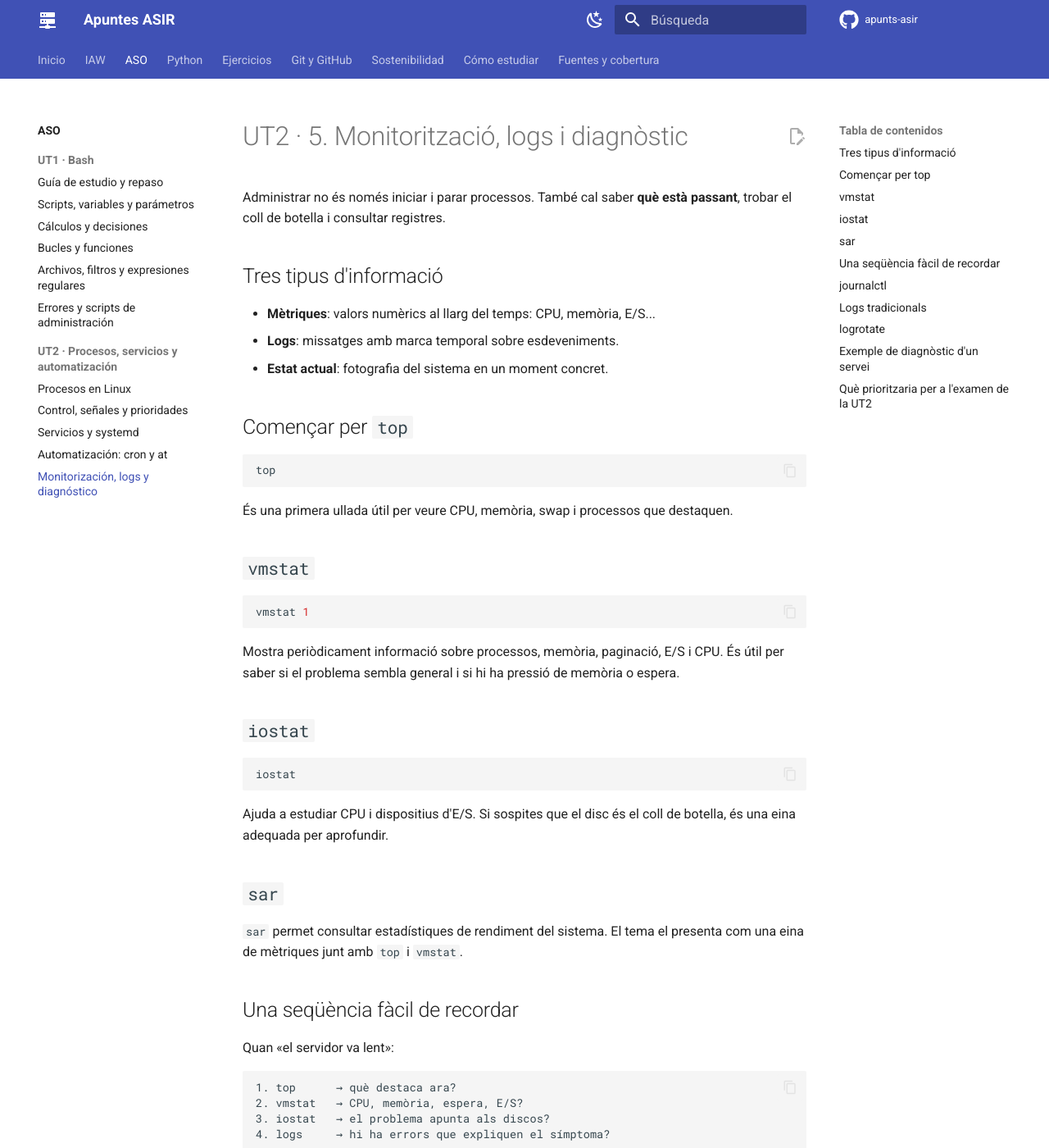
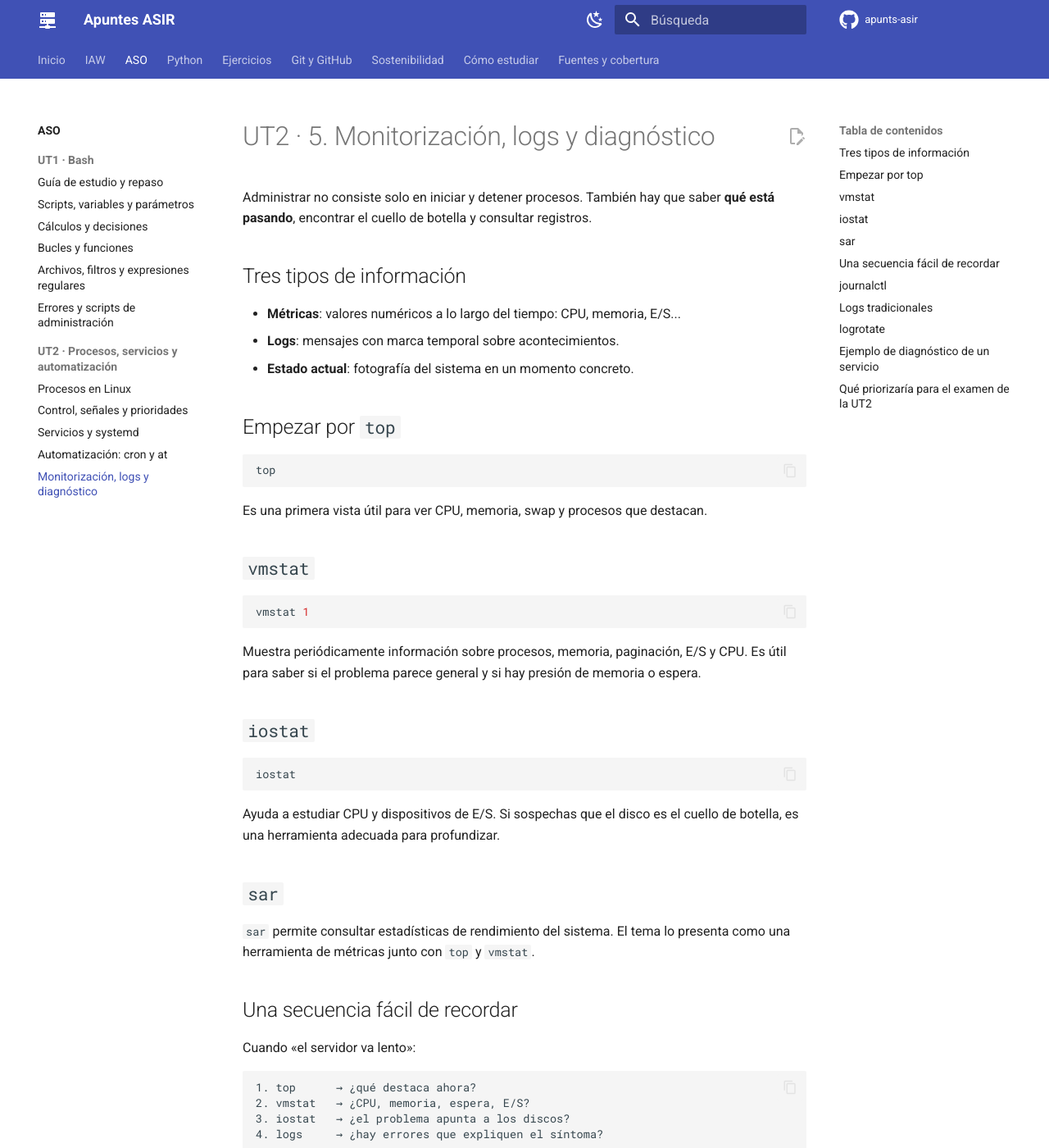
Before and after one commit to jossanmar9/apunts-asir, an MkDocs documentation site: the page built from docs/aso/11-monitoritzacio.md, in a window 1280 px wide and 1400 px high. Shown: the whole window at 82% size. Built offline with MkDocs 1.6.1 and Material for MkDocs 9.7.7, drawn with Linux system fonts in a browser that asks for light colours; comment, search, counter and statistics services are not loaded; some of the changed text lies outside the part shown.

Commit message:
Traducir monitorización de ASO al castellano

````diff
--- a/docs/aso/11-monitoritzacio.md
+++ b/docs/aso/11-monitoritzacio.md
@@ -1,20 +1,20 @@
-# UT2 · 5. Monitorització, logs i diagnòstic
+# UT2 · 5. Monitorización, logs y diagnóstico
 
-Administrar no és només iniciar i parar processos. També cal saber **què està passant**, trobar el coll de botella i consultar registres.
+Administrar no consiste solo en iniciar y detener procesos. También hay que saber **qué está pasando**, encontrar el cuello de botella y consultar registros.
 
-## Tres tipus d'informació
+## Tres tipos de información
 
-- **Mètriques**: valors numèrics al llarg del temps: CPU, memòria, E/S...
-- **Logs**: missatges amb marca temporal sobre esdeveniments.
-- **Estat actual**: fotografia del sistema en un moment concret.
+- **Métricas**: valores numéricos a lo largo del tiempo: CPU, memoria, E/S...
+- **Logs**: mensajes con marca temporal sobre acontecimientos.
+- **Estado actual**: fotografía del sistema en un momento concreto.
 
-## Començar per `top`
+## Empezar por `top`
 
 ```bash
 top
 ```
 
-És una primera ullada útil per veure CPU, memòria, swap i processos que destaquen.
+Es una primera vista útil para ver CPU, memoria, swap y procesos que destacan.
 
 ## `vmstat`
 
@@ -22,7 +22,7 @@ top
 vmstat 1
 ```
 
-Mostra periòdicament informació sobre processos, memòria, paginació, E/S i CPU. És útil per saber si el problema sembla general i si hi ha pressió de memòria o espera.
+Muestra periódicamente información sobre procesos, memoria, paginación, E/S y CPU. Es útil para saber si el problema parece general y si hay presión de memoria o espera.
 
 ## `iostat`
 
@@ -30,24 +30,24 @@ Mostra periòdicament informació sobre processos, memòria, paginació, E/S i C
 iostat
 ```
 
-Ajuda a estudiar CPU i dispositius d'E/S. Si sospites que el disc és el coll de botella, és una eina adequada per aprofundir.
+Ayuda a estudiar CPU y dispositivos de E/S. Si sospechas que el disco es el cuello de botella, es una herramienta adecuada para profundizar.
 
 ## `sar`
 
-`sar` permet consultar estadístiques de rendiment del sistema. El tema el presenta com una eina de mètriques junt amb `top` i `vmstat`.
+`sar` permite consultar estadísticas de rendimiento del sistema. El tema lo presenta como una herramienta de métricas junto con `top` y `vmstat`.
 
-## Una seqüència fàcil de recordar
+## Una secuencia fácil de recordar
 
-Quan «el servidor va lent»:
+Cuando «el servidor va lento»:
 
 ```text
-1. top      → què destaca ara?
-2. vmstat   → CPU, memòria, espera, E/S?
-3. iostat   → el problema apunta als discos?
-4. logs     → hi ha errors que expliquen el símptoma?
+1. top      → ¿qué destaca ahora?
+2. vmstat   → ¿CPU, memoria, espera, E/S?
+3. iostat   → ¿el problema apunta a los discos?
+4. logs     → ¿hay errores que expliquen el síntoma?
 ```
 
-No és una recepta universal, però és una bona seqüència de diagnòstic per a la unitat.
+No es una receta universal, pero es una buena secuencia de diagnóstico para la unidad.
 
 ## `journalctl`
 
@@ -57,40 +57,40 @@ Consultar el journal:
 journalctl
 ```
 
-Filtrar per una unitat:
+Filtrar por una unidad:
 
 ```bash
 journalctl -u ssh
 ```
 
-Últimes 50 entrades:
+Últimas 50 entradas:
 
 ```bash
 journalctl -u ssh -n 50
 ```
 
-Seguir els missatges mentre apareixen:
+Seguir los mensajes mientras aparecen:
 
 ```bash
 journalctl -f
 ```
 
-## Logs tradicionals
+## Logs tradicionales
 
-També trobaràs registres en `/var/log`. Pots combinar les eines de la UT1:
+También encontrarás registros en `/var/log`. Puedes combinar las herramientas de la UT1:
 
 ```bash
 grep -i "error" /var/log/syslog
 tail -n 50 /var/log/syslog
 ```
 
-Això és important: **UT2 reutilitza Bash**. Pipes, `grep`, redireccions i scripts continuen sent eines d'administració.
+Esto es importante: **UT2 reutiliza Bash**. Pipes, `grep`, redirecciones y scripts continúan siendo herramientas de administración.
 
 ## `logrotate`
 
-Els logs poden créixer indefinidament. `logrotate` permet rotar-los per conservar històric sense mantindre un únic fitxer enorme.
+Los logs pueden crecer indefinidamente. `logrotate` permite rotarlos para conservar un histórico sin mantener un único archivo enorme.
 
-Conceptualment:
+Conceptualmente:
 
 ```text
 app.log
@@ -99,9 +99,9 @@ app.log.2.gz
 ...
 ```
 
-## Exemple de diagnòstic d'un servei
+## Ejemplo de diagnóstico de un servicio
 
-Suposa que SSH no respon:
+Supón que SSH no responde:
 
 ```bash
 systemctl status ssh
@@ -109,24 +109,24 @@ ps -C sshd -o pid,stat,%cpu,%mem,cmd
 journalctl -u ssh -n 50
 ```
 
-Cada ordre respon una pregunta diferent:
+Cada orden responde a una pregunta diferente:
 
-1. `systemctl status` → està actiu el servei?
-2. `ps` → existeixen els processos i en quin estat estan?
-3. `journalctl` → què ha registrat el servei?
+1. `systemctl status` → ¿está activo el servicio?
+2. `ps` → ¿existen los procesos y en qué estado están?
+3. `journalctl` → ¿qué ha registrado el servicio?
 
-## Què prioritzaria per a l'examen de la UT2
+## Qué priorizaría para el examen de la UT2
 
-1. Procés, PID, PPID i estats `R`, `S`, `D`, `T`, `Z`.
+1. Proceso, PID, PPID y estados `R`, `S`, `D`, `T`, `Z`.
 2. `ps`, `pstree`, `top`, `pgrep`.
-3. Primer/segon pla: `&`, `jobs`, `fg`, `bg`, ++ctrl+z++.
-4. `SIGTERM` vs `SIGKILL`.
-5. `nice` i `renice`.
-6. Concepte de servei i `systemctl`.
-7. Diferència entre `start` i `enable`.
-8. Sintaxi de `cron` i diferència `cron`/`at`.
-9. `journalctl` i `/var/log`.
-10. Saber plantejar una seqüència de diagnòstic.
+3. Primer/segundo plano: `&`, `jobs`, `fg`, `bg`, ++ctrl+z++.
+4. `SIGTERM` frente a `SIGKILL`.
+5. `nice` y `renice`.
+6. Concepto de servicio y `systemctl`.
+7. Diferencia entre `start` y `enable`.
+8. Sintaxis de `cron` y diferencia `cron`/`at`.
+9. `journalctl` y `/var/log`.
+10. Saber plantear una secuencia de diagnóstico.
 
 !!! tip "Forma de practicar"
-    Obri dos terminals. En un crea processos amb `sleep`, posa'ls en segon pla i canvia'n l'estat; en l'altre observa'ls amb `ps`, `pstree` i `top`. Aprendràs molt més ràpid que memoritzant la taula d'ordres.
+    Abre dos terminales. En uno crea procesos con `sleep`, ponlos en segundo plano y cambia su estado; en el otro obsérvalos con `ps`, `pstree` y `top`. Aprenderás mucho más rápido que memorizando la tabla de órdenes.
````
